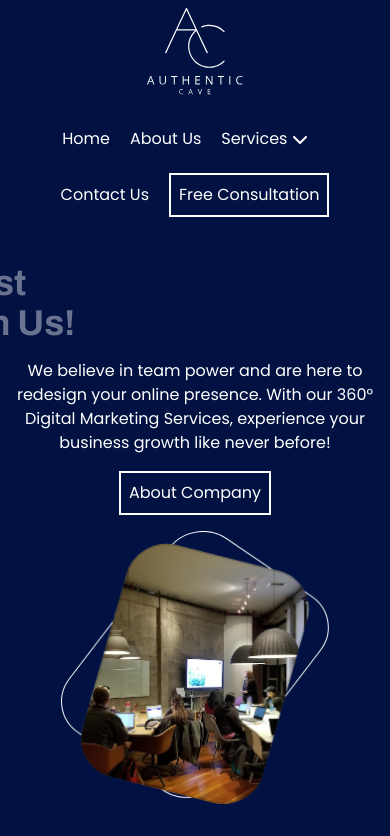
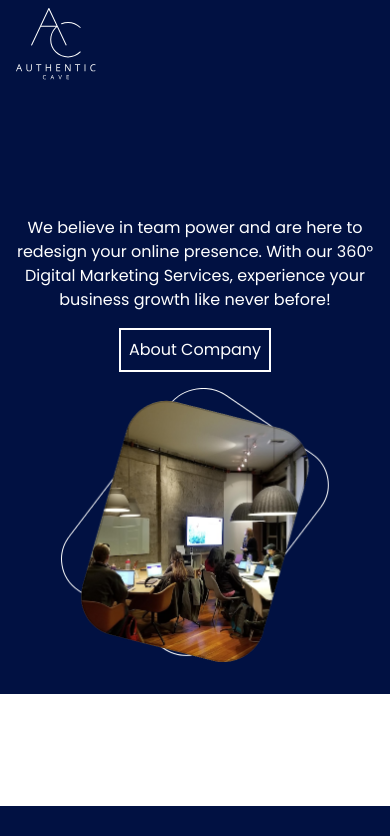
Before and after one commit to therealmensumit/react-authentic, a React (Create React App) app: page / in a window 390 px wide. Shown: the top 836 px of the page. Built offline with nearby package versions, Linux system fonts and the light colour scheme; some icons are missing.

Commit message:
nav update

```diff
--- a/package.json
+++ b/package.json
@@ -9,6 +9,7 @@
     "gsap": "^3.12.2",
     "react": "^18.2.0",
     "react-dom": "^18.2.0",
+    "react-icons": "^4.10.1",
     "react-router-dom": "^6.14.1",
     "react-scripts": "5.0.1",
     "scrolltrigger": "^1.0.1",
--- a/src/Components/Nav.jsx
+++ b/src/Components/Nav.jsx
@@ -1,25 +1,34 @@
-import React from "react"
+import React, {useState} from "react"
 import { Link } from "react-router-dom";
 import Logo from '../assets/img/logo.svg'
+import {FaBars} from "react-icons/fa6";
 
 const Nav = () => {
+  const [isActive, setIsActive] = useState(false);
+  const toggleClass = () => {
+    setIsActive(!isActive);
+  };
+
   return (
-    <header className="bg-darkBlue font-body">
-      <div className="container mx-auto flex flex-wrap px-4 py-2 flex-col md:flex-row items-center">
-        <Link to={'/'} className="flex title-font font-medium items-center text-orange mb-4 md:mb-0">
-          <img src={Logo} alt="Logo" className="w-24" />
+    <header className="bg-darkBlue font-body relative z-10">
+      <div className="container mx-auto flex flex-wrap px-4 py-2 items-center">
+        <Link to={'/'} className="flex title-font font-medium items-center text-orange">
+          <img src={Logo} alt="Logo" className="md:w-24 w-20" />
         </Link>
-        <nav className="md:ml-auto flex flex-wrap items-center text-base justify-center">
-          <Link to={'/'} className="mr-5 capitalize py-4 text-white hover:text-orange">home</Link>
-          <Link to={'/about-us'} className="mr-5 capitalize py-4 text-white hover:text-orange">about us</Link>
-          <a href="#" className="mr-5 capitalize py-4 text-white hover:text-orange group">
+        <button onClick={toggleClass} className="ml-auto p-2 lg:hidden">
+          <FaBars className="fill-white" />
+        </button>
+        <nav className={isActive ? 'flex flex-col absolute top-full right-0 p-4 bg-darkBlue' : 'ml-auto hidden lg:flex lg:gap-4 flex-wrap items-center text-base justify-center'}>
+          <Link to={'/'} className="capitalize py-4 text-white hover:text-orange">home</Link>
+          <Link to={'/about-us'} className="capitalize py-4 text-white hover:text-orange">about us</Link>
+          <Link className="capitalize py-4 text-white hover:text-orange group">
             <span>services </span>
             <svg className="inline-block group-hover:fill-orange" xmlns="http://www.w3.org/2000/svg" height="1em" viewBox="0 0 512 512" fill="#fff">
               <path d="M233.4 406.6c12.5 12.5 32.8 12.5 45.3 0l192-192c12.5-12.5 12.5-32.8 0-45.3s-32.8-12.5-45.3 0L256 338.7 86.6 169.4c-12.5-12.5-32.8-12.5-45.3 0s-12.5 32.8 0 45.3l192 192z"/>
             </svg>
-          </a>
-          <Link to={'/contact-us'} className="mr-5 capitalize py-4 text-white hover:text-orange">contact us</Link>
-          <a href="#" className="p-2 border-2 border-white text-white hover:border-orange hover:bg-orange">Free Consultation</a>
+          </Link>
+          <Link to={'/contact-us'} className="capitalize py-4 text-white hover:text-orange">contact us</Link>
+          <Link className="p-2 border-2 border-white text-white hover:border-orange hover:bg-orange">Free Consultation</Link>
         </nav>
       </div>
     </header>
```
Also changed, not shown: 2 other files (tests, documents, lock files or other folders).
